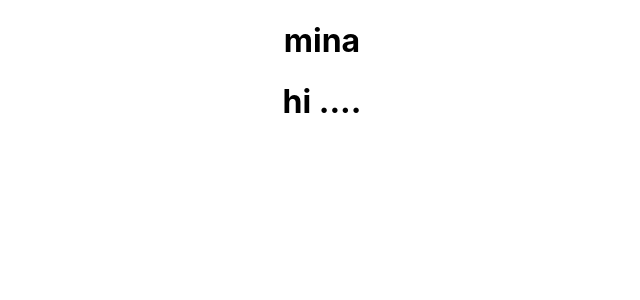
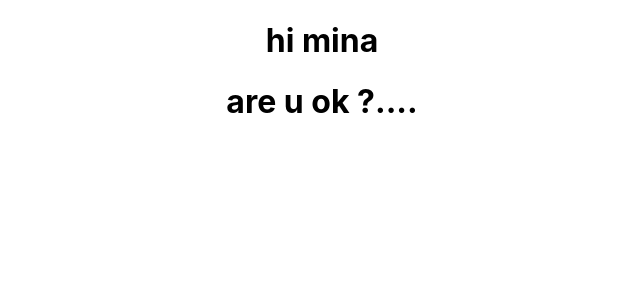
Before and after one commit to minanastaran/Shop, a React (Create React App) app: page / in a window 1280 px wide. Shown: the top 300 px of the page, without its empty margins (318-958 px from the left). Built offline with nearby package versions, Linux system fonts and the light colour scheme.

Commit message:
first commit

```diff
--- a/src/App.js
+++ b/src/App.js
@@ -4,8 +4,8 @@ import './App.css';
 function App() {
   return (
     <div className="App">
-      <h1>mina</h1>
-      <h1>hi .... </h1>
+      <h1> hi mina</h1>
+      <h1> are u ok ?.... </h1>
     </div>
   );
 }
```
